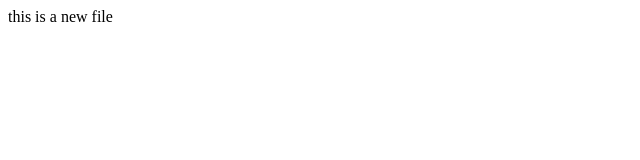
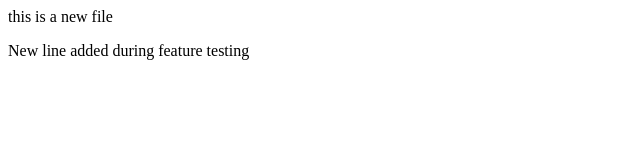
Before and after one commit to 7AP7/localrepo, a plain HTML site: page index.html in a window 1280 px wide. Shown: the whole page, without its empty margins (0-640 px from the left). Drawn offline with Linux system fonts and the light colour scheme.

Commit message:
new feature

```diff
--- a/index.html
+++ b/index.html
@@ -1 +1,2 @@
 <p>this is a new file </p>
+<p> New line added during feature testing</p>
```
